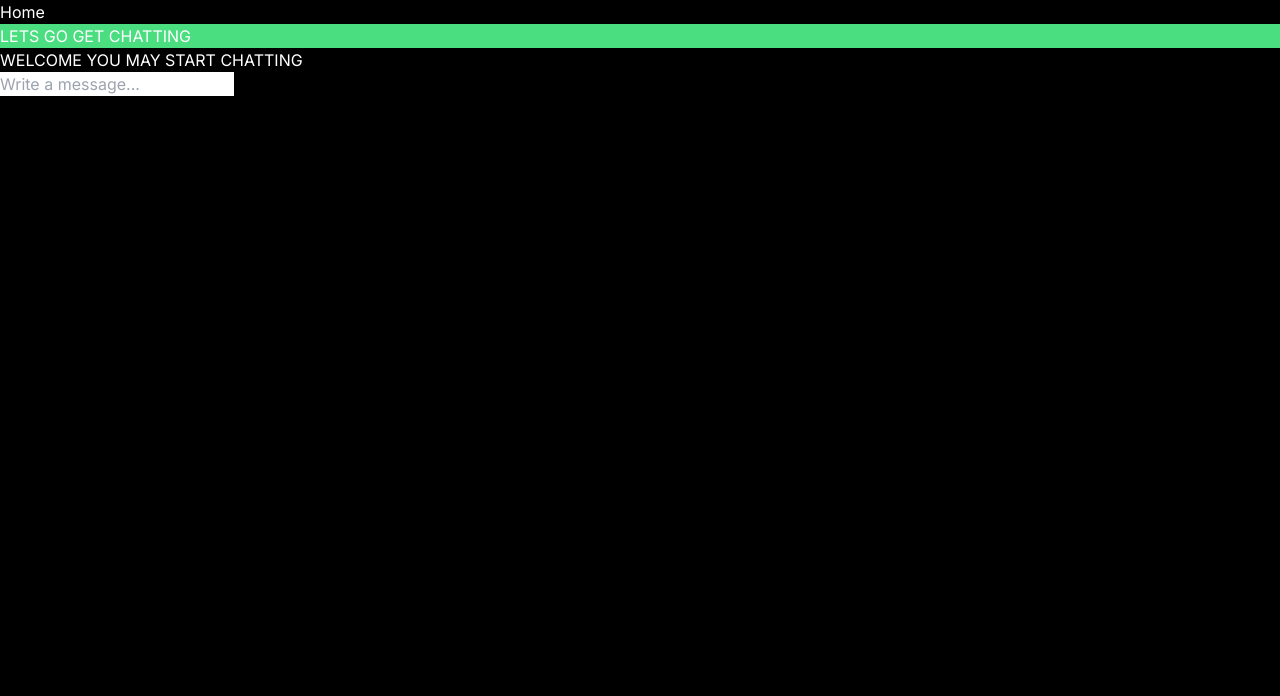
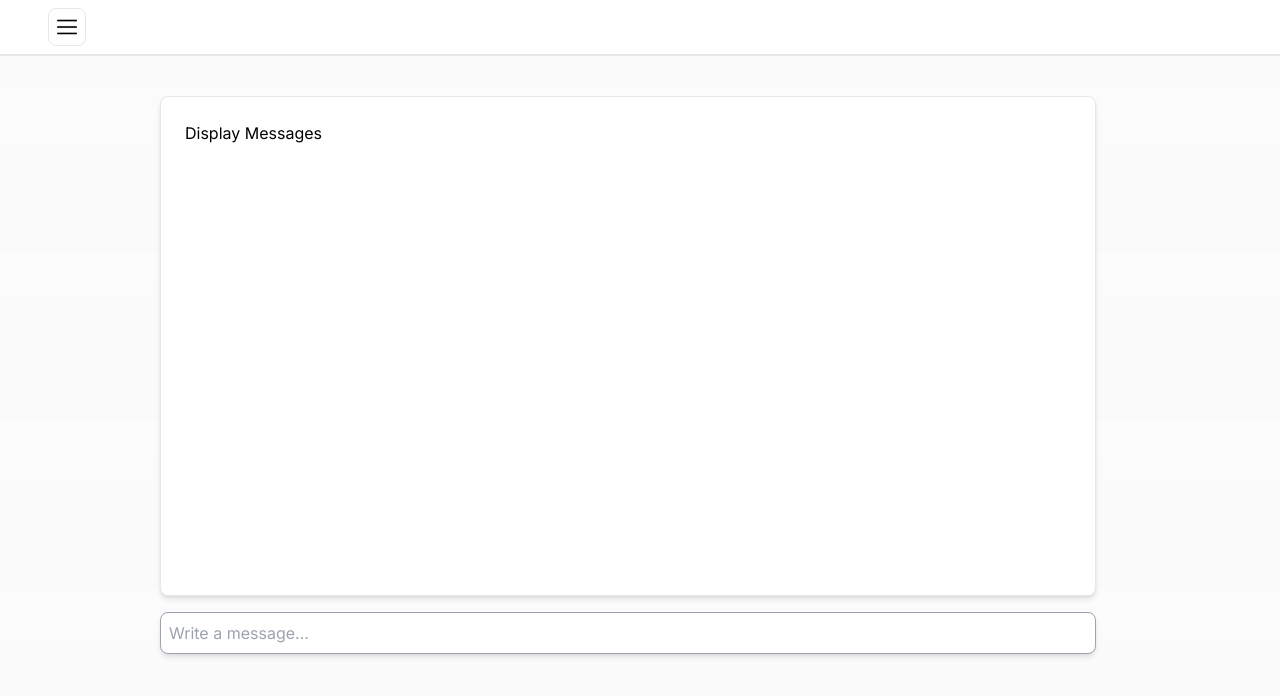
Before and after one commit to IntelliOptima/AIChatDat22-Frontend, a Next.js app: page / in a window 1280 px wide. Shown: the top 696 px of the page. Built offline with nearby package versions, Linux system fonts and the light colour scheme; what rsocket-composite-metadata would draw is missing.

Commit message:
Added UI need colors

```diff
--- a/src/app/globals.css
+++ b/src/app/globals.css
@@ -4,15 +4,15 @@
 
 :root {
   --foreground-rgb: 0, 0, 0;
-  --background-start-rgb: 214, 219, 220;
+  --background-start-rgb: 255, 255, 255;
   --background-end-rgb: 255, 255, 255;
 }
 
 @media (prefers-color-scheme: light) {
   :root {
-    --foreground-rgb: 255, 255, 255;
-    --background-start-rgb: 0, 0, 0;
-    --background-end-rgb: 0, 0, 0;
+    --foreground-rgb: 251, 251, 251;
+    --background-start-rgb: 251, 251, 251;
+    --background-end-rgb: 251, 251, 251;
   }
 }
 
--- a/src/app/page.tsx
+++ b/src/app/page.tsx
@@ -3,8 +3,6 @@ import ChatroomRSocket from "@/components/chatroom/Chatroom";
 export default function Home() {
   return (
     <div>
-      <h1>Home</h1>
-      <h1 className="bg-green-400 h-full">LETS GO GET CHATTING</h1>
       <ChatroomRSocket />
     </div>
   );
--- /dev/null
+++ b/src/components/chatroom/Chat.tsx
@@ -0,0 +1,41 @@
+import React, { useState } from 'react'
+import { DisplayMessages } from './DisplayMessages';
+
+type ChatProps = {
+    main: () => void;
+}
+const Chat = ({ main }: ChatProps) => {
+    const [textForMessage, setTextForMessage] = useState<string>("");
+
+    const sendMessage = async () => {
+        await main();
+        setTextForMessage("");
+    };
+
+    return (
+        <div>
+            <div className='flex flex-col'>
+
+                <div className='flex justify-center'>
+                    <div className='border border-gray-200 w-3/4 h-[500px] p-2 rounded-lg shadow-md text-black mt-6 mr-6 mb-4 bg-white p-6'>
+                        Display Messages
+                    </div>
+                </div>
+
+                <div className='flex justify-center'>
+                    <input
+                        type="text"
+                        placeholder="Write a message..."
+                        value={textForMessage}
+                        onChange={(e) => setTextForMessage(e.target.value)}
+                        className="border border-gray-400 w-3/4 p-2 rounded-lg shadow-md text-black mr-6 bg-white"
+                    />
+                    {textForMessage != "" && <button className='text-black font-semibold hover:scale-110' onClick={sendMessage}>Send</button>}
+                </div>
+
+            </div>
+        </div>
+    )
+}
+
+export default Chat
--- /dev/null
+++ b/src/components/chatroom/ChatNavbar/ChatNavbar.tsx
@@ -0,0 +1,32 @@
+"use client";
+
+import Image from 'next/image'
+import Link from 'next/link'
+import React from 'react'
+
+type ChatNavbarProps = {
+    openSidebar: () => void;
+    };
+
+const ChatNavbar = ({ openSidebar } : ChatNavbarProps) => {
+    return (
+        <nav className="bg-white p-2 flex flex-row items-center justify-between border-b-2" style={{ zIndex: 1 }}>
+
+            <div className="flex items-center ml-10">
+
+                <div className='border p-2 rounded-lg'>
+                <Image
+                src="/menu-icon.png"
+                height={20}
+                width={20}
+                alt="menu icon"
+                onClick={openSidebar}
+                className="cursor-pointer hover:scale-105"
+                />
+                </div>
+            </div>
+        </nav >
+    )
+}
+
+export default ChatNavbar
--- /dev/null
+++ b/src/components/chatroom/ChatPanel.tsx
@@ -0,0 +1,45 @@
+"use client";
+
+import React, { useEffect, useState } from 'react';
+import ChatNavbar from './ChatNavbar/ChatNavbar';
+import ChatSidebar from './ChatSidebar/ChatSidebar';
+import { useChatSidebar } from '@/contexts/ChatSidebarContext';
+
+
+type ChatProps = {
+  children?: React.ReactNode;
+};
+
+const ChatPanel = ({ children }: ChatProps) => {
+  const { sidebarOpen, setSidebarOpen } = useChatSidebar();
+
+  useEffect(() => {
+    const storedSidebarOpen = localStorage.getItem('sidebarOpen');
+    if (storedSidebarOpen) {
+      setSidebarOpen(JSON.parse(storedSidebarOpen));
+    }
+  }, []);
+
+  const openSidebar = () => {
+    setSidebarOpen(!sidebarOpen);
+    localStorage.setItem('sidebarOpen', JSON.stringify(!sidebarOpen));
+  }
+
+  return (
+    <div className="flex flex-col">
+      <ChatNavbar openSidebar={openSidebar} />
+      <div className="flex">
+        <ChatSidebar sidebarOpen={sidebarOpen} />
+        <main
+          className={`flex-grow p-4 transition-all duration-300 ease-in-out transform ${
+            sidebarOpen ? 'ml-[250px]' : 'ml-0'
+          }`}
+        >
+          {children}
+        </main>
+      </div>
+    </div>
+  );
+};
+
+export default ChatPanel;
--- /dev/null
+++ b/src/components/chatroom/ChatSidebar/ChatSidebar.tsx
@@ -0,0 +1,38 @@
+"use client";
+import Image from 'next/image';
+import Link from 'next/link'
+import React from 'react'
+
+type ChatSidebarProps = {
+  sidebarOpen: boolean;
+};
+
+const ChatSidebar = ({ sidebarOpen }: ChatSidebarProps) => {
+  return (
+    <div
+      className={`fixed top-0 bottom-0 left-0 w-[220px] bg-white border-r-2 py-12
+      transition-transform duration-300 ease-in-out transform ${sidebarOpen ? 'translate-x-0' : '-translate-x-full'
+        }`}
+      style={{ zIndex: 0 }}
+    >
+      <div className="w-full h-full">
+        <ul className="flex flex-col pt-10 justify-between h-2/5 text-black leading-loose">
+          <a href='#' className='py-2 text-center hover:bg-gray-50 rounded-lg'><li>Chatroom 1</li></a>
+          <a href='#' className='py-2 text-center hover:bg-gray-50'><li>Chatroom 2</li></a>
+          <a href='#' className='py-2 text-center hover:bg-gray-50'><li>Chatroom 3</li></a>
+          <a href='#' className='py-2 text-center hover:bg-gray-50'><li>Chatroom 4</li></a>
+          <a href='#' className='py-2 text-center hover:bg-gray-50'><li>Chatroom 5</li></a>
+          <a href='#' className='py-2 text-center hover:bg-gray-50'><li>Chatroom 6</li></a>
+        </ul>
+
+
+      </div>
+      <div className='flex justify-center pb-10'>
+          <a href='#' className='text-black text-center w-full hover:scale-110'> + Create new chat</a>
+        </div>
+
+    </div>
+  );
+};
+
+export default ChatSidebar;
--- a/src/components/chatroom/Chatroom.tsx
+++ b/src/components/chatroom/Chatroom.tsx
@@ -3,6 +3,8 @@ import { useState, useEffect, useCallback } from "react";
 import { makeConnector, requestResponse, createRoute } from "../../config/RSocketConfig";
 import Logger from "../../shared/logger";
 import { DisplayMessages } from "./DisplayMessages";
+import ChatLayout from "@/layouts/ChatLayout";
+import Chat from "./Chat";
 
 export type Message = {
   userId: number;
@@ -44,7 +46,8 @@ async function main() {
           payloadsReceived++;
 
           // request 5 more payloads every 5th payload, until a max total payloads received
-          if (payloadsReceived % 2 == 0 && payloadsReceived < maxPayloads) {;
+          if (payloadsReceived % 2 == 0 && payloadsReceived < maxPayloads) {
+            ;
           } else if (payloadsReceived >= maxPayloads) {
             requester.cancel();
             setTimeout(() => {
@@ -60,7 +63,7 @@ async function main() {
           Logger.info(`requestResponse onComplete`);
           resolve(null);
         },
-        onExtension: () => {},
+        onExtension: () => { },
       }
     );
   });
@@ -68,32 +71,19 @@ async function main() {
 
 const Chatroom = () => {
   const [client, setClient] = useState<any | null>(null);
-  const [textForMessage, setTextForMessage] = useState<string>("");
   const [messages, setMessages] = useState<Message[]>([]);
   const [isConnected, setIsConnected] = useState<boolean>(false);
 
 
-  const sendMessage = async () => {
-    await main();
-    setTextForMessage("");
-  };
+
 
   return (
     <div>
-
-        <div>
-          <h2>WELCOME YOU MAY START CHATTING</h2>
-          <input
-            type="text"
-            placeholder="Write a message..."
-            value={textForMessage}
-            onChange={(e) => setTextForMessage(e.target.value)}
-          />
+      <ChatLayout>
+        <Chat main={main}/>
+      </ChatLayout>
     </div>
 
-      {textForMessage != "" && <button onClick={sendMessage}>Send</button>}
-
-    </div>
   );
 };
 
--- /dev/null
+++ b/src/contexts/ChatSidebarContext.tsx
@@ -0,0 +1,22 @@
+"use client";
+import { useState, createContext ,useContext } from "react";
+
+const ChatSidebarContext = createContext({
+    sidebarOpen: false,
+    setSidebarOpen: (value: boolean) => {}
+});
+
+
+const ChatSidebarProvider = ({ children }: any) => {
+    const [sidebarOpen, setSidebarOpen] = useState<boolean>(false);
+
+    return (
+        <ChatSidebarContext.Provider value={{ sidebarOpen, setSidebarOpen }}>
+            {children}
+        </ChatSidebarContext.Provider>
+    );
+};
+
+export const useChatSidebar = () => useContext(ChatSidebarContext);
+
+export default ChatSidebarProvider;
--- /dev/null
+++ b/src/layouts/ChatLayout.tsx
@@ -0,0 +1,22 @@
+import ChatSidebarProvider from '@/contexts/ChatSidebarContext';
+import { Rubik } from 'next/font/google'
+import ChatPanel from '@/components/chatroom/ChatPanel';
+
+const rubik = Rubik({
+  weight: '400',
+  subsets: ['latin'],
+})
+
+export default function ChatLayout({
+  children,
+}: {
+  children: React.ReactNode
+}) {
+  return (
+    <ChatSidebarProvider className={rubik.className}>
+      <ChatPanel>
+        {children}
+      </ChatPanel>
+    </ChatSidebarProvider>
+  )
+}
```
Also changed, not shown: public/menu-icon.png (added), 1 other file (tests, documents, lock files or other folders). Lines whose indentation alone changed are shown as unchanged.
